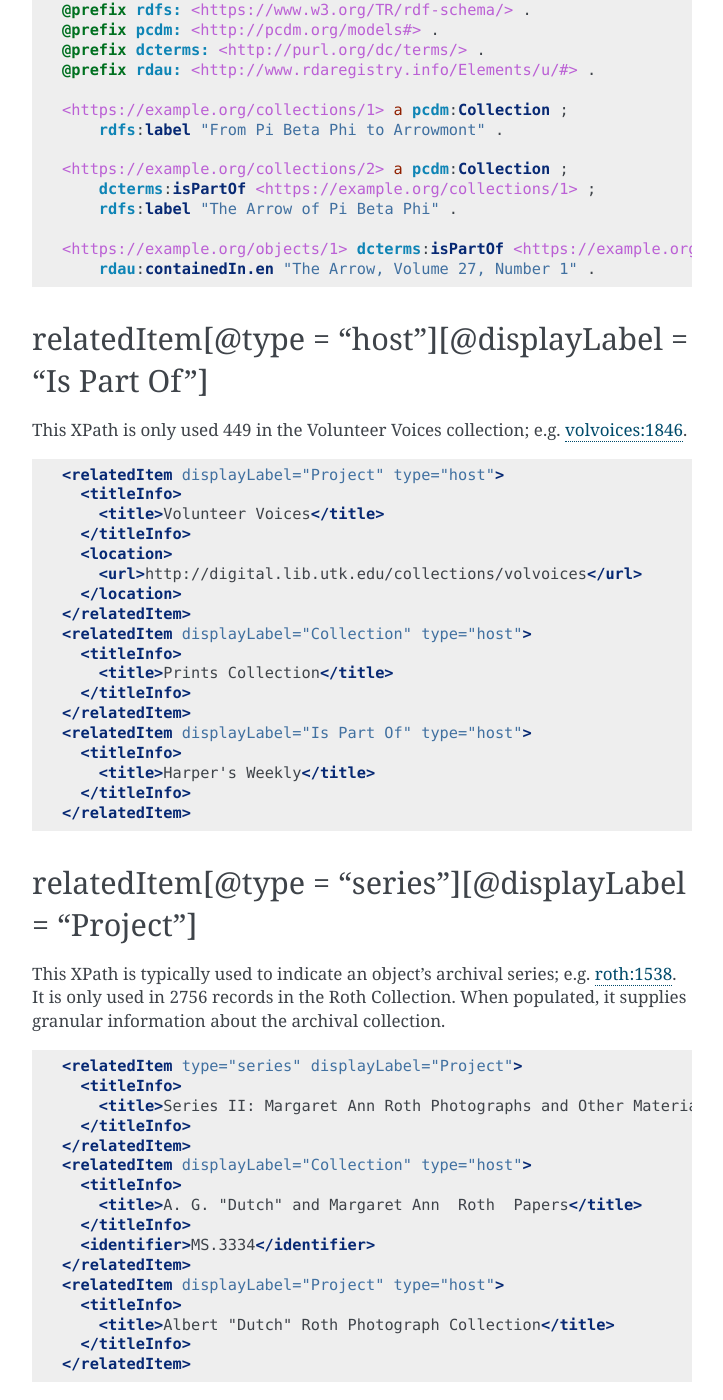
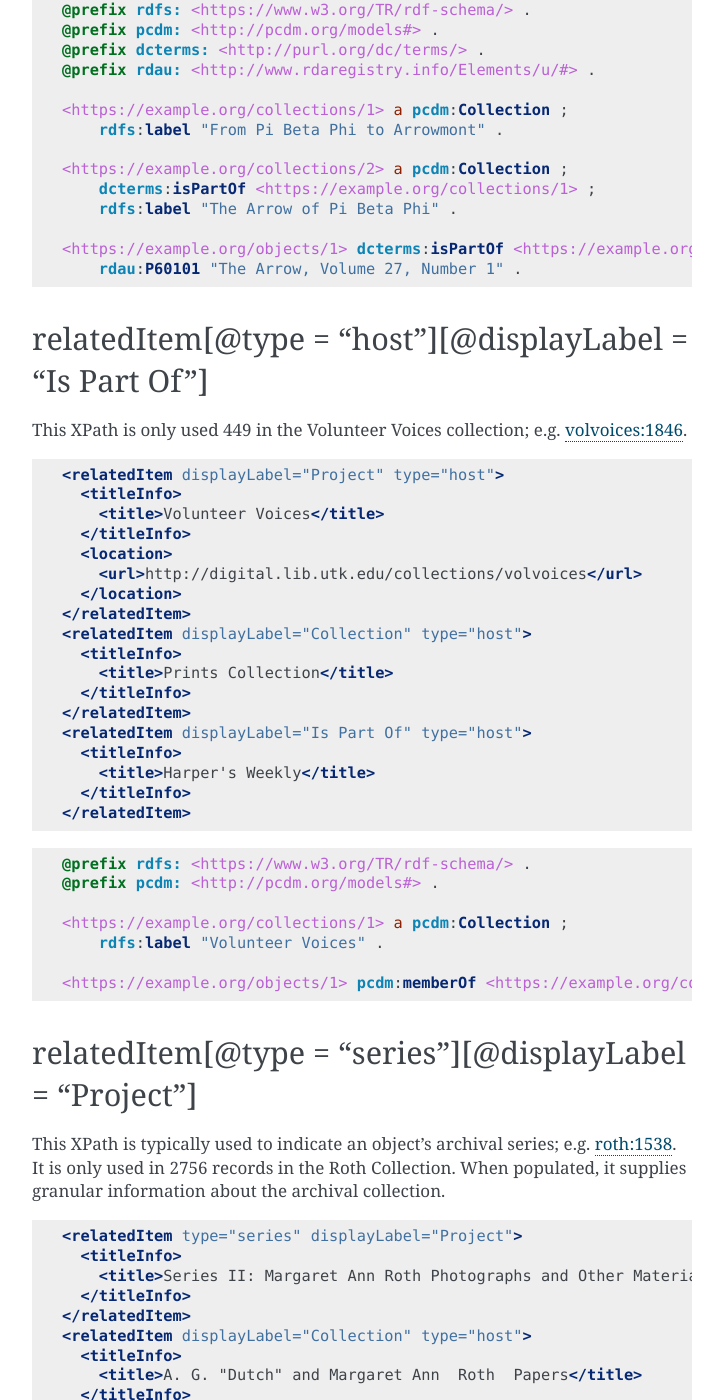
Before and after one commit to UTKcataloging/mods_to_rdf, a Sphinx documentation site: the page built from docs/source/top_level_elements/relatedItem.rst, in a window 1280 px wide and 1400 px high, scrolled down 3752 px. Shown: the whole window, without its empty margins (388-1111 px from the left). Built offline with Sphinx 7.4.7, drawn with Linux system fonts in a browser that asks for light colours; formulas are drawn with MathJax 3.

Commit message:
Fix rdau predicate, part II.

```diff
--- a/docs/source/top_level_elements/relatedItem.rst
+++ b/docs/source/top_level_elements/relatedItem.rst
@@ -171,7 +171,6 @@ This XPath is used 2632 times in the Arrowmont Collection; e.g. `arrow:1 <https:
     <https://example.org/objects/1> dcterms:isPartOf <https://example.org/collections/2> ;
         rdau:P60101 "The Arrow, Volume 27, Number 1" .
 
-
 relatedItem[@type = "host"][@displayLabel = "Bibliographic Citation"]
 ---------------------------------------------------------------------
 
@@ -192,7 +191,7 @@ This XPath, closely related to the preceding `[@displayLabel = "Project Part"]`,
         rdfs:label "The Arrow of Pi Beta Phi" .
 
     <https://example.org/objects/1> dcterms:isPartOf <https://example.org/collections/2> ;
-        rdau:containedIn.en "The Arrow, Volume 27, Number 1" .
+        rdau:P60101 "The Arrow, Volume 27, Number 1" .
 
 relatedItem[@type = "host"][@displayLabel = "Is Part Of"]
 ---------------------------------------------------------
@@ -219,6 +218,17 @@ This XPath is only used 449 in the Volunteer Voices collection; e.g. `volvoices:
         <title>Harper's Weekly</title>
       </titleInfo>
     </relatedItem>
+
+.. code-block:: turtle
+
+    @prefix rdfs: <https://www.w3.org/TR/rdf-schema/> .
+    @prefix pcdm: <http://pcdm.org/models#> .
+
+    <https://example.org/collections/1> a pcdm:Collection ;
+        rdfs:label "Volunteer Voices" .
+
+    <https://example.org/objects/1> pcdm:memberOf <https://example.org/collections/1> ;
+
 
 relatedItem[@type = "series"][@displayLabel = "Project"]
 --------------------------------------------------------
```
